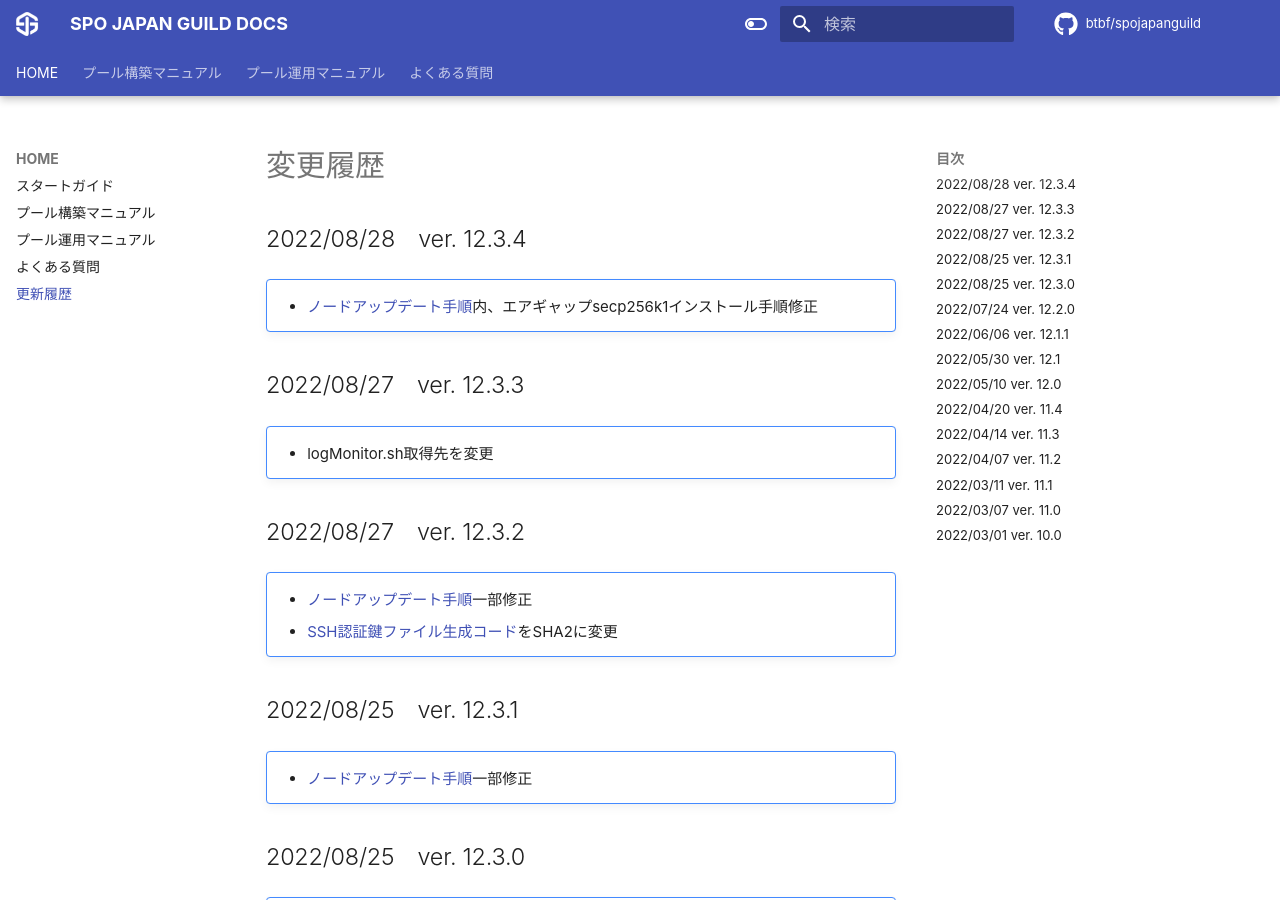
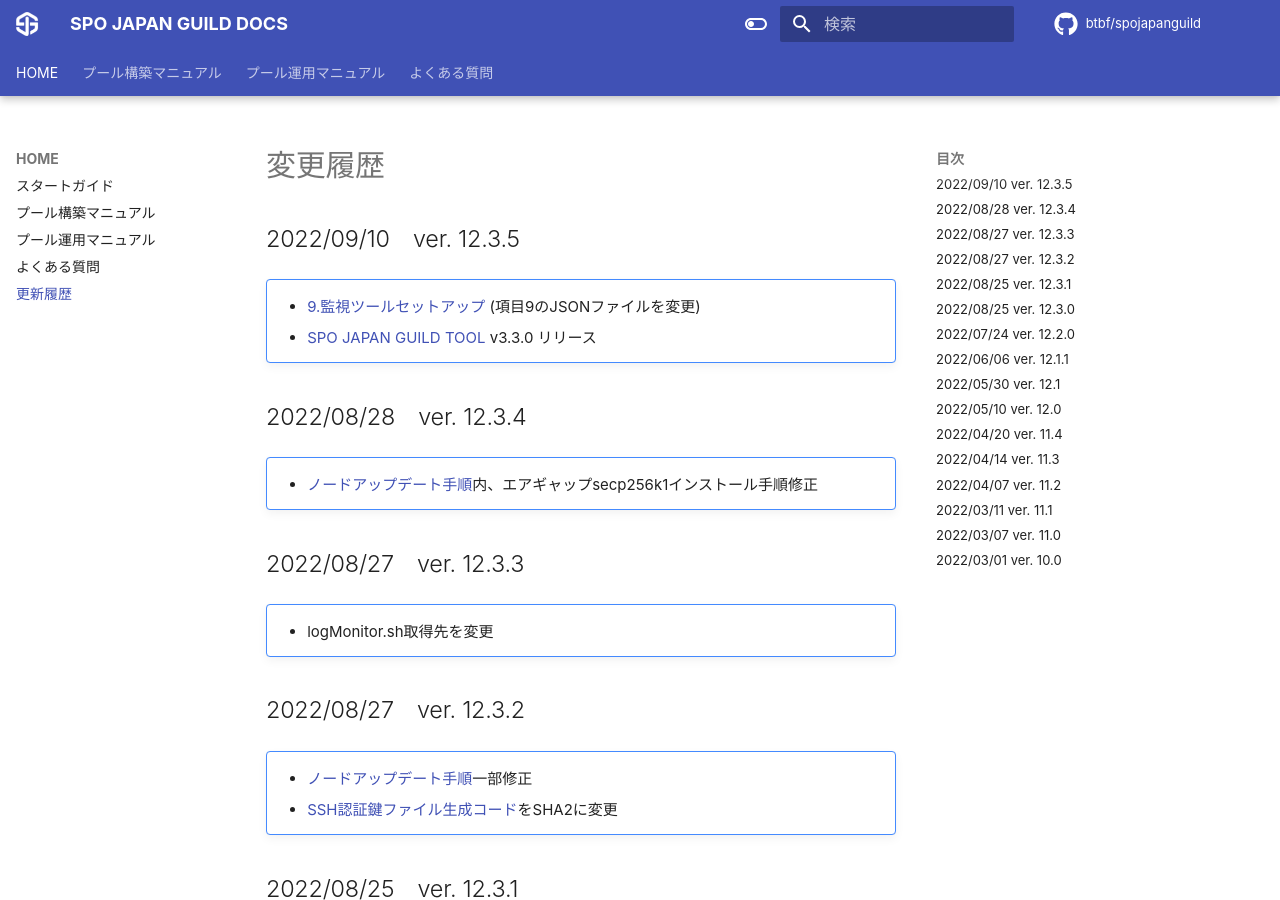
Before and after one commit to btbf/spojapanguild, an MkDocs documentation site: the page built from docs/changelogs.md, in a window 1280 px wide and 900 px high. Built offline with MkDocs 1.6.1 and Material for MkDocs 9.7.7, drawn with Linux system fonts in a browser that asks for light colours; comment, search, counter and statistics services are not loaded.

Commit message:
v12.3.5リリース

````diff
--- a/docs/changelogs.md
+++ b/docs/changelogs.md
@@ -1,4 +1,10 @@
 # 変更履歴
+
+## 2022/09/10　ver. 12.3.5
+
+!!! note ""
+    * [9.監視ツールセットアップ](./setup/9-monitoring-tools-setup.md#4grafana) (項目9のJSONファイルを変更)
+    * [SPO JAPAN GUILD TOOL](./operation/tool.md) v3.3.0 リリース
 
 ## 2022/08/28　ver. 12.3.4
 
--- a/docs/setup/8.topology-setup.md
+++ b/docs/setup/8.topology-setup.md
@@ -117,7 +117,7 @@ crontabジョブを追加し、「topologyUpdater.sh」を1時間に1回自動
     crontab -l
     ```
     以下が返り値として表示されればOK。
-    > "22 * * * * /home/***/cnode/topologyUpdater.sh"
+    > "5 * * * * /home/***/cnode/topologyUpdater.sh"
 
 
     !!! success "フェッチリストへの登録について"
````
Also changed, not shown: docs/operation/tool.md (+5 -2 lines), docs/setup/9-monitoring-tools-setup.md (+1 -1 lines).
